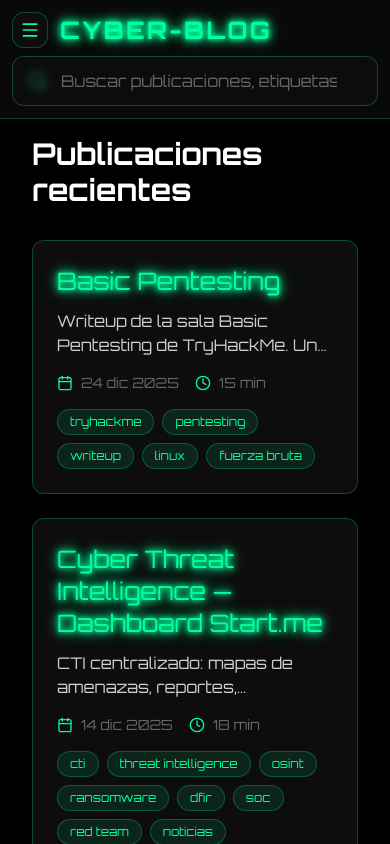
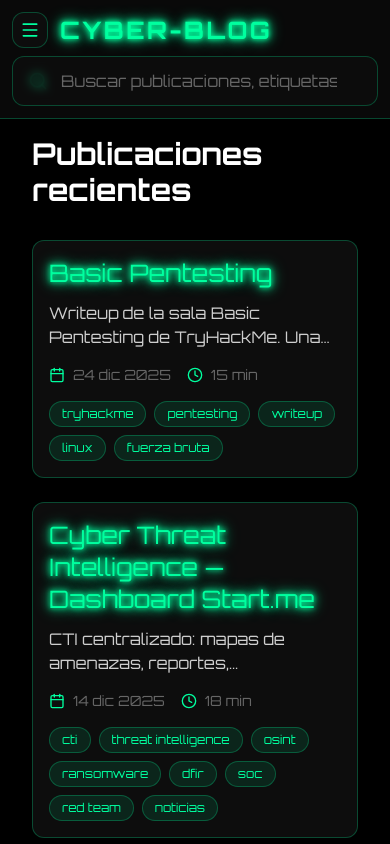
Before and after one commit to Zuk4r1/zuk4r1-blog.io, a React (Vite) app: page / in a window 390 px wide. Shown: the top 844 px of the page. Built offline with nearby package versions, Linux system fonts and the light colour scheme.

Commit message:
Refactor PostCard component layout and styles
Adjusted padding for better spacing and added tags display.

```diff
--- a/src/components/ui/post-card.tsx
+++ b/src/components/ui/post-card.tsx
@@ -17,7 +17,7 @@ export function PostCard({ title, description, date, readTime, tags, href }: Pos
       initial={{ opacity: 0, y: 20 }}
       animate={{ opacity: 1, y: 0 }}
       transition={{ duration: 0.3 }}
-      className="group relative rounded-lg border border-cyber-border bg-cyber-card/80 backdrop-blur-sm p-6
+      className="group relative rounded-lg border border-cyber-border bg-cyber-card/80 backdrop-blur-sm p-4 md:p-6
                  hover:border-cyber-primary transition-all duration-300"
     >
       <Link to={href} className="block">
```
